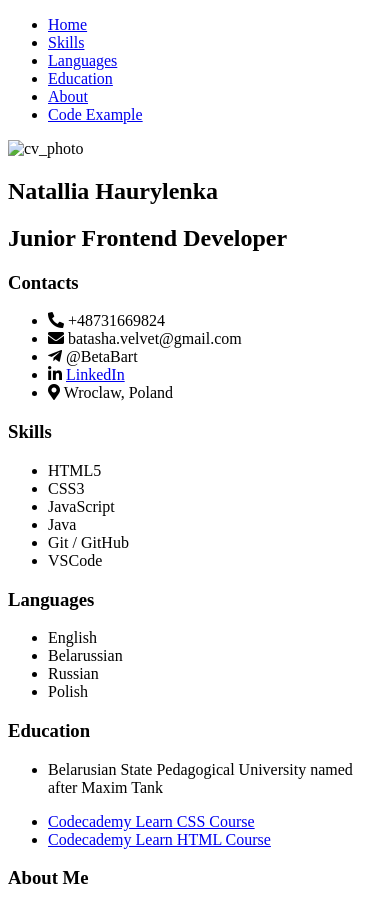
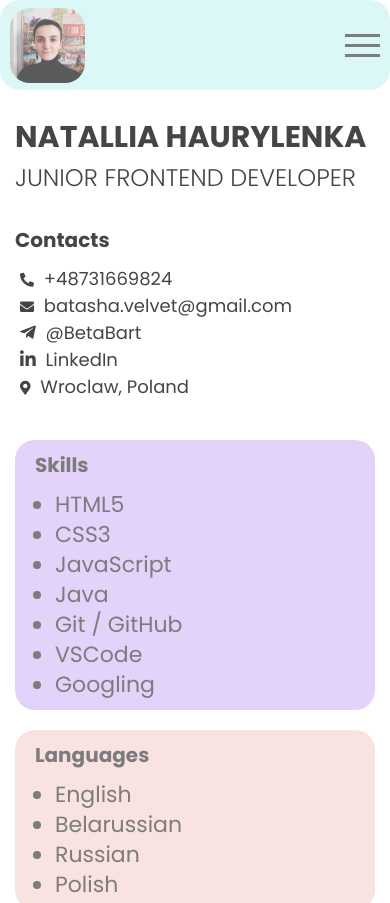
Before and after one commit to BetaBart/my_cv, a plain HTML site: page index.html in a window 390 px wide. Shown: the top 903 px of the page. Drawn offline with Linux system fonts and the light colour scheme; files that its build step writes are made by us from their sources; a script that the page names is missing.

Commit message:
add image and style.css file

```diff
--- /dev/null
+++ b/css/style.css
@@ -0,0 +1,300 @@
+* {
+    margin: 0;
+    padding: 0;
+    box-sizing: border-box;
+    font-family: 'Poppins', sans-serif;
+}
+
+body{
+    background: #e1e1e1;
+    height: 100vh;
+    font-size: 18px;
+    color: #454545;
+}
+
+ul{
+    list-style: none;
+}
+
+a{
+    text-decoration: none;
+    color: #454545;
+}
+
+.cv_wrapper{
+    position: relative;
+    width: 100%;
+    max-width: 1024px;
+    background: #ffffff;
+    margin: 30px auto;
+    padding: 30px 50px;
+    box-shadow: 0 0 50px rgb(0 0 0 / 20%);
+}
+
+.navbar{
+    width: 100%;
+    height: 100vh;
+    position: fixed;
+    display: flex;
+    flex-direction: column;
+    justify-content: center;
+    left: -100%;
+    background: #d8bff8;
+    opacity: .9;
+    z-index: 4;
+    top: 0;
+    transition: left .8s cubic-bezier(1, 0, 0, 1);
+}
+
+.navbar.open{
+    left: 0;
+    transition: left .8s cubic-bezier(1, 0, 0, 1);
+}
+
+.nav-ul{
+    text-align: center;
+}
+
+.nav-element{
+    margin: 50px;
+}
+
+.nav-element a{
+    text-transform: uppercase;
+}
+
+header{
+    display: flex;
+    align-items: center;
+    flex-wrap: wrap;
+    justify-content: space-between;
+    position: relative;
+}
+
+.name{
+    margin: 30px 0;
+}
+
+.img_container{
+    width: 30%;
+}
+
+.photo_wrapper img {
+    width: 100%;
+    display: block;
+    border-radius: 20px;
+}
+
+.hamburger{
+    display: none;
+}
+
+h2{
+    font-size: 30px;
+    text-transform: uppercase;
+}
+
+h2.job{
+    font-weight: 300;
+    font-size: 24px;
+}
+
+.contacts{
+    margin: 30px 0;
+}
+
+h3{
+    margin-bottom: 10px;
+    font-size: 20px;
+}
+
+.contacts ul{
+    display: grid;
+    grid-template-columns: repeat(2, 1fr);
+}
+
+.icon{
+    margin: 0 5px;
+}
+
+.fas{
+    font-size: 14px;
+}
+
+main{
+    display: grid;
+    grid-template-columns: 1fr 2fr;
+    justify-content: space-between;
+    column-gap: 20px;
+}
+
+.left_side{
+    display: flex;
+    flex-direction: column;
+    justify-content: space-between;
+}
+
+.section_main{
+    padding: 10px 20px;
+    margin: 10px 0;
+}
+
+.skills{
+    background: #d8bff8;
+    opacity: 0.7;
+    border-radius: 20px;
+    font-size: 18px;
+}
+
+.skills ul,
+.language ul{
+    list-style-type: disc;
+    margin-left: 20px;
+}
+
+.education{
+    opacity: 0.7;
+    background-color: #f8dcbf;
+    border-radius: 20px;
+}
+
+.education ul li{
+    margin-bottom: 20px;
+}
+
+.right_side {
+    display: flex;
+    flex-direction: column;
+    justify-content: space-between;
+    position: relative;
+}
+
+.about{
+    opacity: 0.7;
+    background-color: #f1e7dd;
+    border-radius: 20px;
+}
+
+.language{
+    opacity: 0.7;
+    background-color: #f7d8d5;
+    border-radius: 20px;
+    font-size: 18px;
+}
+
+.skills,
+.language{
+    line-height: 30px;
+    font-size: 22px;
+}
+
+.code{
+    opacity: 0.7;
+    background-color: #cdf6f2;
+    border-radius:20px;
+    font-size: 16px;
+}
+
+code{
+    font-family: monospace;
+}
+
+pre{
+    overflow: auto;
+}
+
+.example_message{
+    background: honeydew;
+    font-size: 12px;
+}
+
+footer{
+    padding: 10px 20px;
+}
+
+footer ul{
+    display: flex;
+    justify-content: space-between;
+    align-items: center;
+}
+
+footer ul li img {
+    width: 70px;
+}
+
+.fa-github-square{
+    margin: 0 5px;
+}
+
+@media (max-width: 767px){
+
+    .cv_wrapper{
+        padding: 85px 15px 10px;
+        margin: 0 auto;
+    }
+
+    .img_container{
+        width: 100%;
+        height: 90px;
+        display: flex;
+        justify-content: space-between;
+        align-items: center;
+        background: #cdf6f2;
+        padding: 10px;
+        border-radius: 20px;
+        opacity: 0.7;
+        z-index: 5;
+        position: fixed;
+        top: 0;
+        left: 0;
+    }
+
+    .img_container img{
+        height: 75px;
+    }
+
+    .hamburger{
+        height: 30px;
+        width: 35px;
+        display: flex;
+        flex-direction: column;
+        justify-content: space-around;
+    }
+
+    .line{
+        width: 100%;
+        height: 3px;
+        background: #454545;
+        transition: all .8s;
+    }
+
+    .open .line_1{
+        transform: rotateZ(-405deg) translate(-8px, 6px);
+    }
+
+    .open .line_2{
+        opacity: 0;
+    }
+
+    .open .line_3{
+        transform: rotateZ(405deg)  translate(-8px, -6px);
+    }
+
+    main{
+        display: flex;
+        flex-direction: column;
+    }
+
+    .contacts ul{
+        display: flex;
+        flex-direction: column;
+    }
+
+    footer ul{
+        flex-direction: column;
+    }
+
+    footer ul li{
+        margin: 10px;
+    }
+}
--- a/index.html
+++ b/index.html
@@ -82,6 +82,7 @@
                         <li>Java</li>
                         <li>Git / GitHub</li>
                         <li>VSCode</li>
+                        <li>Googling</li>
                     </ul>
                 </section>
                 <section class="section_main language" id="language">
@@ -140,10 +141,6 @@ function createMessage(n) {
         <footer>
             <ul>
                 <li>
-                    <a href="https://rs.school/js/" target="_blank"><img src="icons/rs_school_js.svg"
-                            alt="logo_rsschool"></a>
-                </li>
-                <li>
                     <h4>2021</h4>
                 </li>
                 <li>
```
Also changed, not shown: images/IMG_20201218_142321_171.jpg (added), style.css (deleted).
